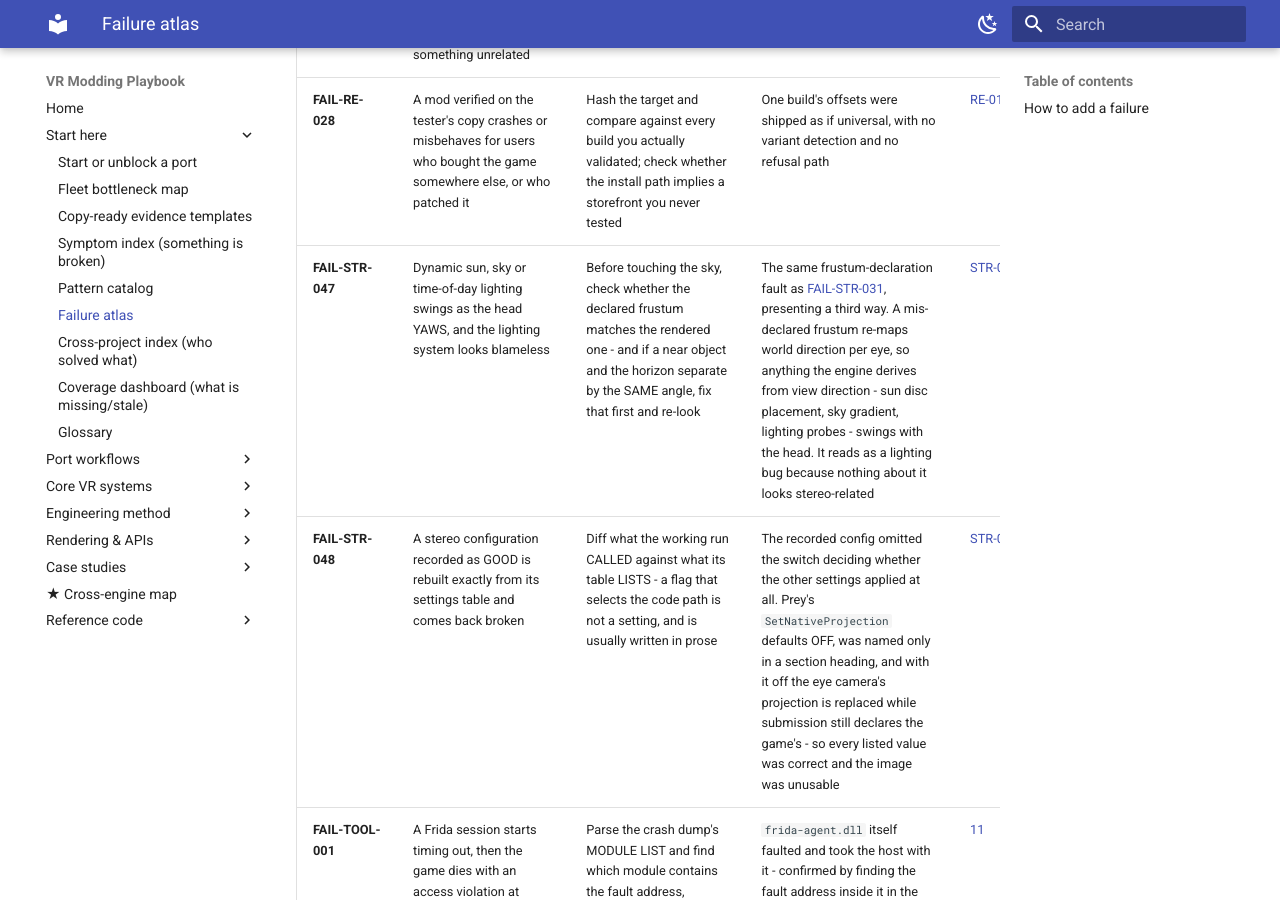
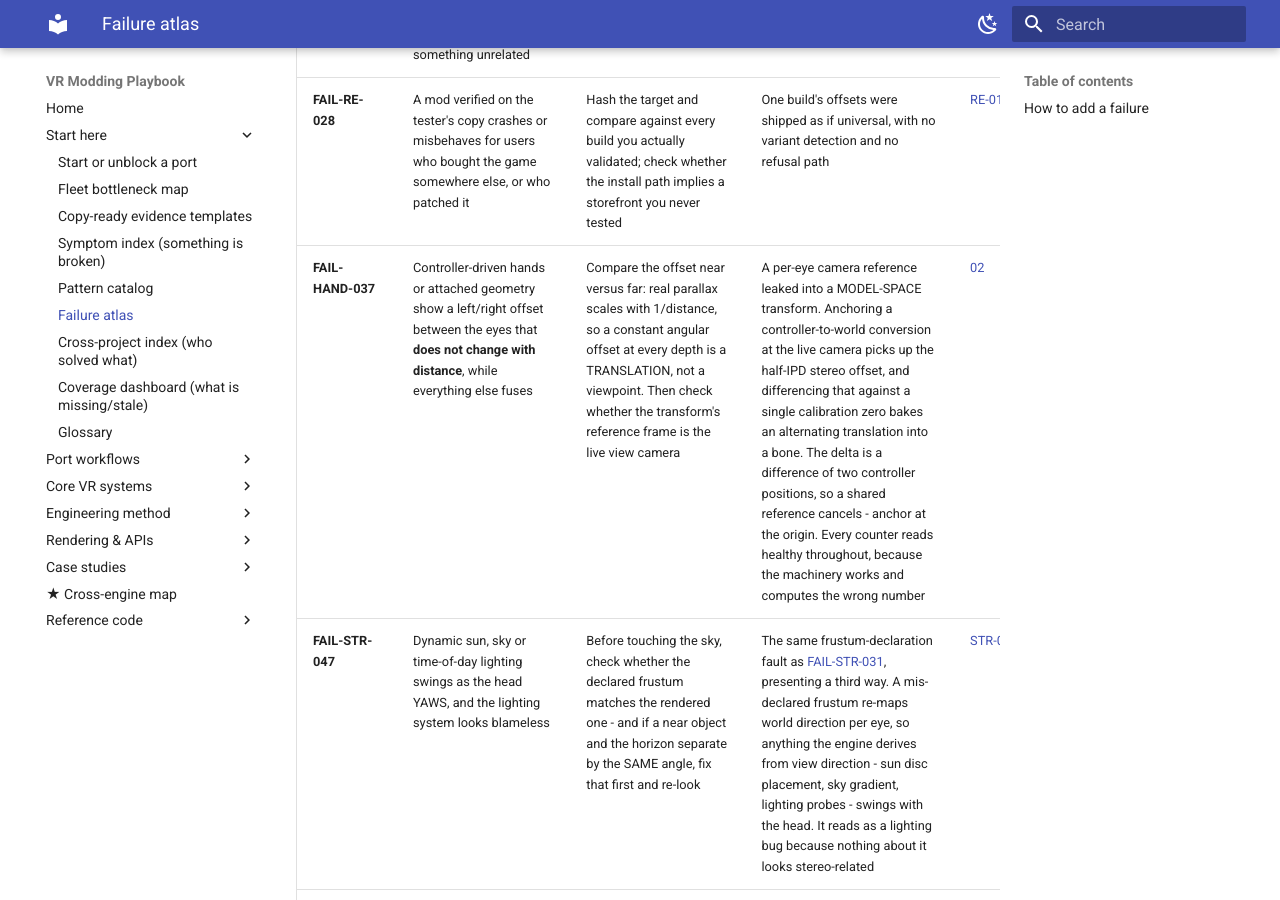
Before and after one commit to phunkaeg/vr-modding-playbook, an MkDocs documentation site: the page built from docs/failure-atlas.md, in a window 1280 px wide and 900 px high, scrolled down 26416 px. Built offline with MkDocs 1.6.1 and Material for MkDocs 9.7.7, drawn with Linux system fonts in a browser that asks for light colours.

Commit message:
FAIL-HAND-037: a per-eye camera reference leaking into a model-space transform
Found on PreyVR by a wearer comparing the monitor against the headset. With the
near-pass stereo offset disabled the weapon was rock solid, as expected for a
pass with no stereo, but the hand model still rendered with a left/right offset -
and in the headset that offset did not change with distance.

That last part is the whole diagnosis and it generalises: real parallax scales
with 1/distance, so a constant angular offset at every depth is a translation
rather than a viewpoint. It is the same near-versus-horizon discriminator
chapter 09 uses for frustum faults, applied to a bone instead of a camera.

The cause was a controller-to-world conversion anchored at the LIVE view camera,
which synthetic stereo offsets by half the IPD per eye. Differencing that
alternating position against one calibration zero baked a per-eye translation
into a model-space bone. The fix is to anchor at the origin: the delta is a
difference of two controller positions, so a shared reference cancels.

Recorded with the detail that makes it worth finding: every counter read healthy
throughout, because the machinery was working correctly and computing the wrong
number.

Co-Authored-By: Claude Opus 5 <noreply@anthropic.com>

```diff
--- a/docs/failure-atlas.md
+++ b/docs/failure-atlas.md
@@ -267,6 +267,7 @@ legacy failure ID and should name this atlas when interpreted.
 | **FAIL-TEST-018** | Every static check of a two-process bridge passes and no message is ever delivered | Assert the shared object from the side that did NOT write it | Each half inspected artifacts it created itself, so the two sides never had to agree on the rendezvous | [TEST-016](pattern-catalog.md#test-016) |
 | **FAIL-RE-027** | An address map from another modder, a reference build or a different storefront is applied and mostly works, then corrupts something unrelated | Run the foreign map against your binary and require it to FAIL - a map that passes on two different builds is not checking anything | A reference build was treated as a target; there is no global RVA delta between builds, so a translation that happens to work for one function is luck, not arithmetic | [RE-010](pattern-catalog.md#re-010) |
 | **FAIL-RE-028** | A mod verified on the tester's copy crashes or misbehaves for users who bought the game somewhere else, or who patched it | Hash the target and compare against every build you actually validated; check whether the install path implies a storefront you never tested | One build's offsets were shipped as if universal, with no variant detection and no refusal path | [RE-010](pattern-catalog.md#re-010) |
+| **FAIL-HAND-037** | Controller-driven hands or attached geometry show a left/right offset between the eyes that **does not change with distance**, while everything else fuses | Compare the offset near versus far: real parallax scales with 1/distance, so a constant angular offset at every depth is a TRANSLATION, not a viewpoint. Then check whether the transform's reference frame is the live view camera | A per-eye camera reference leaked into a MODEL-SPACE transform. Anchoring a controller-to-world conversion at the live camera picks up the half-IPD stereo offset, and differencing that against a single calibration zero bakes an alternating translation into a bone. The delta is a difference of two controller positions, so a shared reference cancels - anchor at the origin. Every counter reads healthy throughout, because the machinery works and computes the wrong number | [02](02-viewmodels-and-hands.md#reference-frame-place-attached-objects-in-the-right-space) |
 | **FAIL-STR-047** | Dynamic sun, sky or time-of-day lighting swings as the head YAWS, and the lighting system looks blameless | Before touching the sky, check whether the declared frustum matches the rendered one - and if a near object and the horizon separate by the SAME angle, fix that first and re-look | The same frustum-declaration fault as [FAIL-STR-031](#), presenting a third way. A mis-declared frustum re-maps world direction per eye, so anything the engine derives from view direction - sun disc placement, sky gradient, lighting probes - swings with the head. It reads as a lighting bug because nothing about it looks stereo-related | [STR-011](pattern-catalog.md#str-011) |
 | **FAIL-STR-048** | A stereo configuration recorded as GOOD is rebuilt exactly from its settings table and comes back broken | Diff what the working run CALLED against what its table LISTS - a flag that selects the code path is not a setting, and is usually written in prose | The recorded config omitted the switch deciding whether the other settings applied at all. Prey's `SetNativeProjection` defaults OFF, was named only in a section heading, and with it off the eye camera's projection is replaced while submission still declares the game's - so every listed value was correct and the image was unusable | [STR-011](pattern-catalog.md#str-011) |
 | **FAIL-TOOL-001** | A Frida session starts timing out, then the game dies with an access violation at `0xFFFFFFFFFFFFFFFF` | Parse the crash dump's MODULE LIST and find which module contains the fault address, instead of assuming it was the mod | `frida-agent.dll` itself faulted and took the host with it - confirmed by finding the fault address inside it in the dump's module list, in neither the mod nor the game module. **Reproduced three times in one session** (2026-09-05) with three different symptoms - a wedged session, a null dereference, and a wild-pointer read - and fault addresses clustered in one region of the agent, so the presentation varies and the dump's module list is the only reliable test. Script size was ruled OUT as the trigger: the third crash followed small direct calls after the helper was dropped. What all three shared was a helper that spawned a `CreateThread` **per call** into the instrumented process, which is exactly where an injector installs per-thread state. If a session needs that pattern at volume, prefer a channel that does not require the injector at all - a file or pipe the mod polls - over trading one instability for another; treat a session that stops responding as a warning the process is about to die, and never stack a second session on a wedged one | [11](11-re-anchoring-and-discovery.md) |
```
Also changed, not shown: docs/coverage.md (+1 -1 lines).
